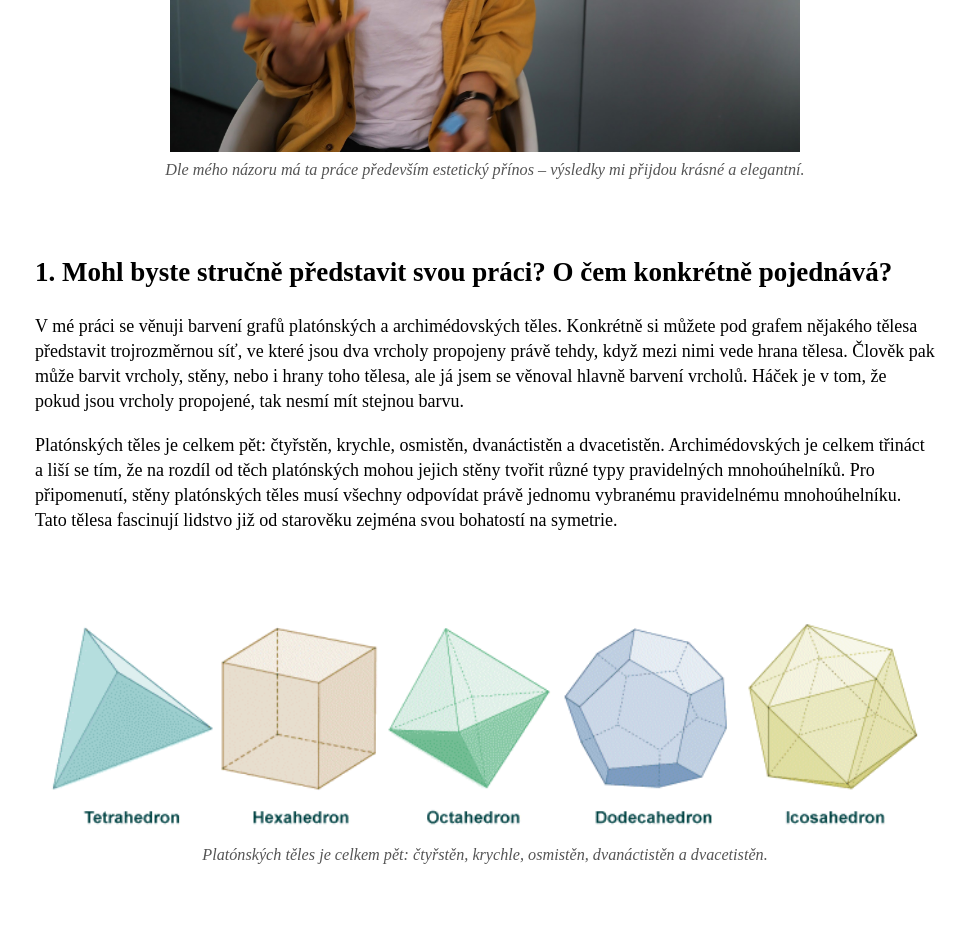
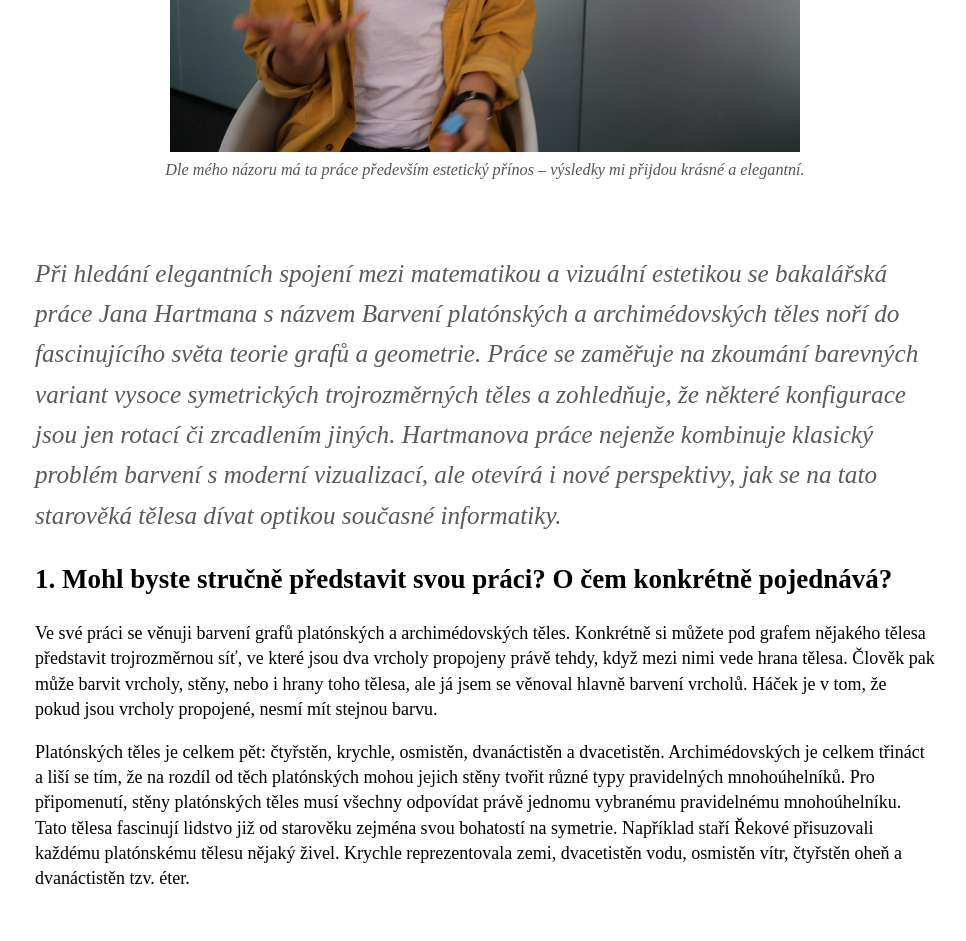
Before and after one commit to hartmaj2/hartmaj2.github.io, a Jekyll site: the page built from _posts/2025-07-18-post.md, in a window 1280 px wide and 1400 px high, scrolled down 521 px. Shown: the top 941 px of the window, without its empty margins (155-1121 px from the left). Built offline with Jekyll 4.4.1, drawn with Linux system fonts in a browser that asks for light colours; some of the changed text lies outside the part shown.

Commit message:
Improve text and add figure

```diff
--- a/_posts/2025-07-18-post.md
+++ b/_posts/2025-07-18-post.md
@@ -3,24 +3,30 @@ layout: default
 title: Rozhovor pro Matfyz
 ---
 
-# Rozhovor pro Matfyz
+# Jan Hartman: barevná implementace teorie grafů
 
 <figure>
   <img src="/Resources/mff_rozhovor/juggle.jpg" style="width: 70%;">
   <figcaption>Dle mého názoru má ta práce především estetický přínos – výsledky mi přijdou krásné a elegantní.</figcaption>
 </figure>
 
+Při hledání elegantních spojení mezi matematikou a vizuální estetikou se bakalářská práce Jana Hartmana s názvem Barvení platónských a archimédovských těles noří do fascinujícího světa teorie grafů a geometrie. Práce se zaměřuje na zkoumání barevných variant vysoce symetrických trojrozměrných těles a zohledňuje, že některé konfigurace jsou jen rotací či zrcadlením jiných. Hartmanova práce nejenže kombinuje klasický problém barvení s moderní vizualizací, ale otevírá i nové perspektivy, jak se na tato starověká tělesa dívat optikou současné informatiky.
+{: .intro-text }
+
 ## 1. Mohl byste stručně představit svou práci? O čem konkrétně pojednává?
 
-V mé práci se věnuji barvení grafů platónských a archimédovských těles. Konkrétně si můžete pod grafem nějakého tělesa představit trojrozměrnou síť, ve které jsou dva vrcholy propojeny právě tehdy, když mezi nimi vede hrana tělesa. Člověk pak může barvit vrcholy, stěny, nebo i hrany toho tělesa, ale já jsem se věnoval hlavně barvení vrcholů. Háček je v tom, že pokud jsou vrcholy propojené, tak nesmí mít stejnou barvu.
+Ve své práci se věnuji barvení grafů platónských a archimédovských těles. Konkrétně si můžete pod grafem nějakého tělesa představit trojrozměrnou síť, ve které jsou dva vrcholy propojeny právě tehdy, když mezi nimi vede hrana tělesa. Člověk pak může barvit vrcholy, stěny, nebo i hrany toho tělesa, ale já jsem se věnoval hlavně barvení vrcholů. Háček je v tom, že pokud jsou vrcholy propojené, nesmí mít stejnou barvu.
 
-
-
-Platónských těles je celkem pět: čtyřstěn, krychle, osmistěn, dvanáctistěn a dvacetistěn. Archimédovských je celkem třináct a liší se tím, že na rozdíl od těch platónských mohou jejich stěny tvořit různé typy pravidelných mnohoúhelníků. Pro připomenutí, stěny platónských těles musí všechny odpovídat právě jednomu vybranému pravidelnému mnohoúhelníku. Tato tělesa fascinují lidstvo již od starověku zejména svou bohatostí na symetrie.
+Platónských těles je celkem pět: čtyřstěn, krychle, osmistěn, dvanáctistěn a dvacetistěn. Archimédovských je celkem třináct a liší se tím, že na rozdíl od těch platónských mohou jejich stěny tvořit různé typy pravidelných mnohoúhelníků. Pro připomenutí, stěny platónských těles musí všechny odpovídat právě jednomu vybranému pravidelnému mnohoúhelníku. Tato tělesa fascinují lidstvo již od starověku zejména svou bohatostí na symetrie. Například staří Řekové přisuzovali každému platónskému tělesu nějaký živel. Krychle reprezentovala zemi, dvacetistěn vodu, osmistěn vítr, čtyřstěn oheň a dvanáctistěn tzv. éter.
 
 <figure>
   <img src="/Resources/mff_rozhovor/platonic.png" style="width: 100%;">
   <figcaption>Platónských těles je celkem pět: čtyřstěn, krychle, osmistěn, dvanáctistěn a dvacetistěn.</figcaption>
+</figure>
+
+<figure>
+  <img src="/Resources/mff_rozhovor/archimedean-solids.jpg" style="width: 100%;">
+  <figcaption>Archimédovských je celkem třináct a liší se tím, že na rozdíl od těch platónských mohou jejich stěny tvořit různé typy pravidelných mnohoúhelníků.</figcaption>
 </figure>
 
 No a právě ty symetrie v mé práci hrají podstatnou roli. Hlavním cílem bylo totiž prozkoumat, kolik existuje různých obarvení vrcholů těchto těles, když vezmeme v potaz fakt, že některá obarvení mohou být jen rotací či přezrcadlením jiných obarvení.
@@ -32,7 +38,8 @@ No a právě ty symetrie v mé práci hrají podstatnou roli. Hlavním cílem by
 
 ## 2. Co vás inspirovalo k tomu, abyste se zaměřil právě na toto téma?
 
-Téma mě zaujalo hlavně tím, že kombinuje klasický problém barvení grafů s vysoce symetrickými trojrozměrnými tělesy. Barvení grafů si většinou spojujeme s větou o čtyřech barvách, kde se v motivačním příkladu barví dvourozměrná mapa států a symetrie tam nijak nefigurují, což je škoda.
+Téma mě zaujalo hlavně tím, že kombinuje klasický problém barvení grafů s vysoce symetrickými trojrozměrnými tělesy. Barvení grafů si většinou spojujeme s větou o čtyřech barvách, která má následující populární interpretaci: Máme politickou mapu států a chceme státy obarvit tak, aby žádné dva sousedící neměly stejnou barvu. Z věty o čtyřech barvách vyplývá, že nám k tomu stačí pouze čtyři různé barvy. Všimněte si, že symetrie v tomto motivačním příkladu nijak nefigurují, což je škoda.
+
 Podstatnou roli pro mě hrálo také to, že obarvení, která ve své práci počítám, se v mnoha případech dala přehledně vizualizovat. Tím pádem bylo možné suché výpočty podložit pěknými obrázky, a to mi jednoduše dělalo radost.
 
 <figure>
@@ -56,12 +63,15 @@ Platónská tělesa však můžeme najít skrytá ve stavbě molekul různých p
 Jelikož mi nešlo o rychlost běhu, ani o škálovatelnost mých programů, tak pro mě byl jasnou volbou Python. Konkrétně jsem pracoval především s knihovnou SageMath, která nabízí například funkce užitečné pro výpočty a vizualizace v oblasti teorie grafů. Také se mi hodily funkce pro práci s polynomy a algebraickými grupami. To ale není zdaleka vše, co knihovna SageMath poskytuje.
 
 ## 5. Co bylo během psaní vaší práce nejtěžší, bylo něco, na čem jste se zasekl, nějaká cesta, co nikam nevedla? Je něco, co byste zpětně udělal jinak?
+
 Nejtěžší pro mě bylo smysluplně strukturovat text tak, aby na sebe jednotlivá témata co možná nejplynuleji navazovala. V pozdější fázi mi také podstatnou část práce zabralo vymýšlení vlastních názvů a symbolů pro matematické relace, o kterých jsem chtěl psát, jelikož jsem nenašel žádné standardní, které bych mohl použít. Vymyslet výstižný název a k němu zavést smysluplné a intuitivní značení je pracnější, než se na první pohled zdá.
 
 ## 6. Jakým způsobem jste ověřoval výsledky své práce?
-Stejným problémem jako já se zabýval i matematik Peter Cameron, ale ve své práci demonstroval výpočet pouze pro jeden konkrétní typ grafu. S jeho výsledkem jsem pak mohl porovnat výsledky mého algoritmu. Také díky tomu, že pro platónská tělesa a menší počty barev těch obarvení bylo málo, tak jsem na nich mohl správnost algoritmu ověřit manuálně.
+
+Stejným problémem jako já se zabýval i matematik Peter Cameron, ale ve své práci demonstroval výpočet pouze pro jeden konkrétní typ grafu. S jeho výsledkem jsem pak mohl porovnat výsledky mého algoritmu. Také díky tomu, že pro platónská tělesa a menší počty barev těch obarvení bylo málo, mohl jsem na nich správnost algoritmu ověřit manuálně.
 
 ## 7. Co považujete za nejdůležitější výsledek nebo závěr své práce?
+
 Především to, že se mi povedlo implementovat algoritmus, který dokáže spočítat všechna hledaná obarvení a zároveň je pak systematicky vykreslit.
 
 <figure>
@@ -70,7 +80,9 @@ Především to, že se mi povedlo implementovat algoritmus, který dokáže spo
 </figure>
 
 ## 8. Máte pocit, že vaše práce může být inspirací pro další studenty nebo odborníky v dané oblasti?
+
 Inspirací určitě být může. Konkrétně by bylo zajímavé pokusit se najít uzavřený vzoreček pro čísla, která ve své práci získávám výčtem všech případů, nebo vymyslet nějaký jiný rychlejší způsob jejich výpočtu.
 
 ## 9. Jaké jsou vaše plány do budoucna?
+
 Plánuji dále pokračovat ve studiu na magisterském oboru diskrétní modely a algoritmy u nás na MFF UK. Zároveň mi byla nabídnuta možnost vést cvičení diskrétní matematiky, na což se velmi těším. Pokud s tím budu mít dobré zkušenosti a pozitivní ohlasy, tak bych rád v budoucnu vedl více cvičení.
```
Also changed, not shown: Resources/mff_rozhovor/archimedean-solids.jpg (added).
